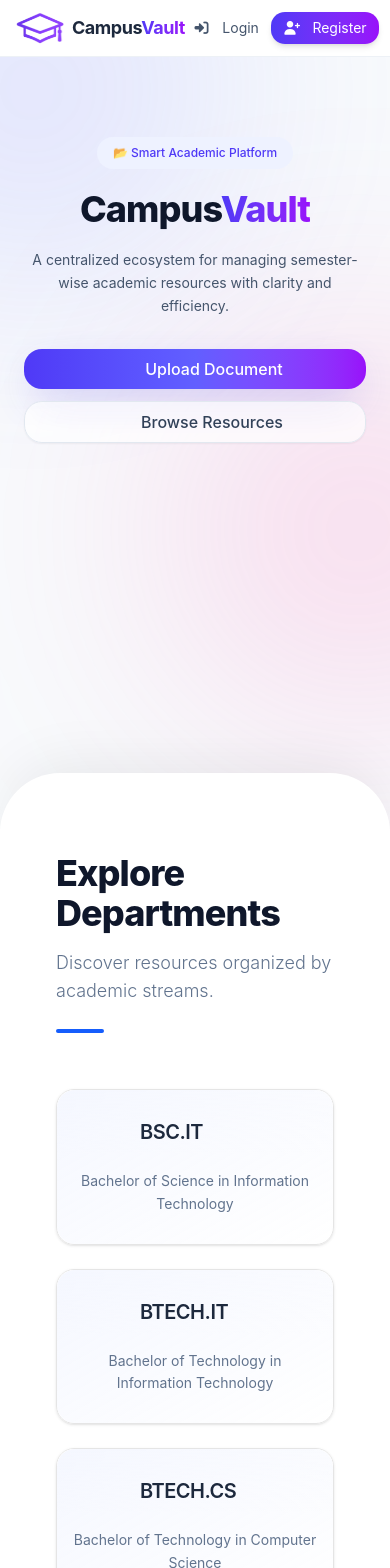
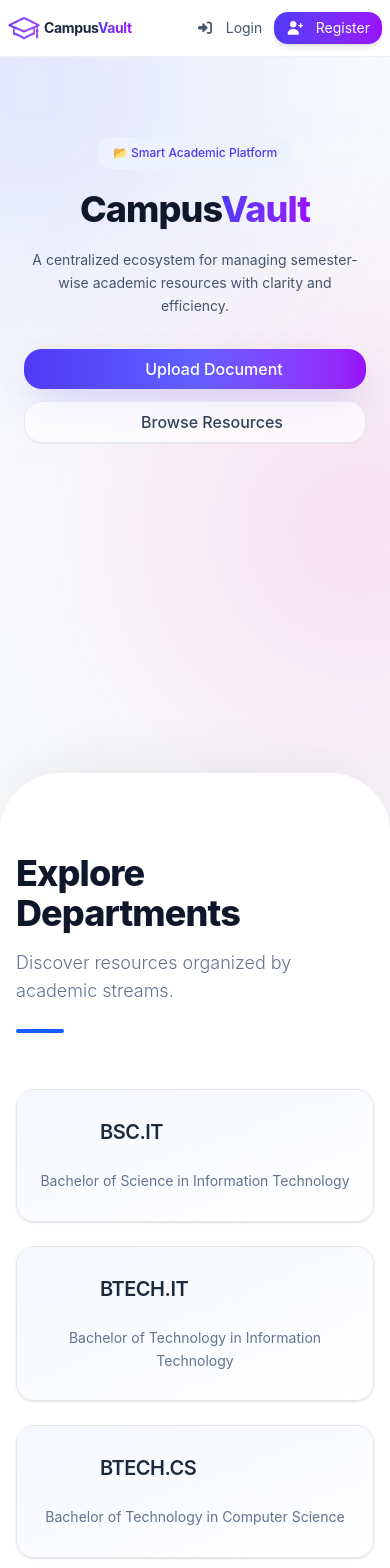
Before and after one commit to moinchhipa/CampusVault, a React (Vite) app in the folder frontend/: page / in a window 390 px wide. Shown: the top 1568 px of the page. Built offline with nearby package versions, Linux system fonts and the light colour scheme; some icons are missing.

Commit message:
fix navbar in smaller screen and added scrol to top logic

```diff
--- a/frontend/src/App.jsx
+++ b/frontend/src/App.jsx
@@ -12,11 +12,13 @@ import Profile from "./components/Profile";
 import AdminProfile from "./components/AdminProfile";
 import ProtectedRoute from "./components/ProtectedRoute";
 import AdminRoute from "./components/AdminRoute";
+import ScrollToTop from "./components/ScrollToTop";
 
 function App() {
   return (
     <>
       <Navbar />
+      <ScrollToTop />
       <Toaster
         position="top-right"
         containerStyle={{
--- a/frontend/src/components/Home.jsx
+++ b/frontend/src/components/Home.jsx
@@ -42,7 +42,7 @@ function Home() {
   return (
   <div className="relative bg-[#f8fafc]">
     {/* Background */}
-    <div className="absolute inset-0 bg-linear-to-br from-white via-slate-50 to-slate-100 -z-10"></div>
+    <div className="absolute inset-0 bg-linear-to-br from-white via-slate-50 to-slate-100 -z-10 "></div>
 
     {/* HERO SECTION */}
     <section className="sticky top-0 min-h-screen flex flex-col pt-20 items-center text-center px-6 sm:px-8 overflow-hidden ">
@@ -232,7 +232,7 @@ function Home() {
     {/* DEPARTMENT SECTION */}
     <section
       id="departments"
-      className="relative z-20 -mt-32 max-w-7xl mx-auto px-14 pb-20 pt-20 rounded-[60px] bg-white shadow-[0_-20px_60px_-15px_rgba(0,0,0,0.08)]"
+      className="relative z-20 -mt-32 max-w-7xl mx-auto px-4 sm:px-14 pb-20 pt-20 rounded-[60px] bg-white shadow-[0_-20px_60px_-15px_rgba(0,0,0,0.08)] mb-10"
     >
       <div className="mb-14">
         <h2 className="text-4xl font-extrabold text-slate-900 tracking-tight mb-4">
--- a/frontend/src/components/Login.jsx
+++ b/frontend/src/components/Login.jsx
@@ -51,7 +51,7 @@ const Login = () => {
     <div
       className="min-h-screen flex items-center justify-center
                 bg-linear-to-br from-white via-slate-50 to-slate-100
-                p-6 relative overflow-hidden"
+                p-2 sm:p-6 relative overflow-hidden"
     >
       {/* Soft ambient background */}
       <div className="absolute -top-32 -left-32 w-96 h-96 bg-indigo-400/10 rounded-full blur-3xl"></div>
--- a/frontend/src/components/Navbar.jsx
+++ b/frontend/src/components/Navbar.jsx
@@ -24,19 +24,19 @@ const Navbar = () => {
                     bg-white/50 backdrop-blur-md
                     border-b border-slate-200/60"
     >
-      <div className="w-full max-w-7xl mx-auto px-4 sm:px-6 py-3 sm:py-4 flex justify-between items-center gap-2 min-w-0">
+      <div className="w-full max-w-7xl mx-auto px-2 sm:px-6 py-3 sm:py-4 flex justify-between items-center gap-2 min-w-0">
         {/* Logo */}
        <Link
   to="/home"
-  className="flex items-center gap-2 shrink-0"
+  className="flex items-center gap-1 shrink-0"
 >
   <img
     src="/logo.png"
     alt="CampusVault logo"
-    className="h-8 w-12"
+    className="h-6 w-8 md:h-8 md:w-12 "
   />
 
-  <h1 className="text-lg sm:text-xl md:text-2xl font-bold tracking-tight">
+  <h1 className="text-sm sm:text-xl md:text-2xl font-bold tracking-tight">
     <span className="text-slate-800">Campus</span>
     <span className="bg-linear-to-r from-indigo-600 to-purple-600 bg-clip-text text-transparent">
       Vault
@@ -52,7 +52,7 @@ const Navbar = () => {
                 to="/login"
                 className="text-sm sm:text-base text-slate-600 hover:text-slate-900 transition-colors duration-200 flex gap-3 items-center justify-center"
               >
-                <i className="fa-solid fa-right-to-bracket"></i> Login
+                <i className="fa-solid fa-right-to-bracket hidden sm:inline"></i> Login
               </Link>
 
               <Link
--- a/frontend/src/components/Register.jsx
+++ b/frontend/src/components/Register.jsx
@@ -51,7 +51,7 @@ const Register = () => {
   return (
     <div className="min-h-screen flex items-center justify-center
                 bg-linear-to-br from-white via-slate-50 to-slate-100
-                p-6 relative overflow-hidden">
+                p-2 sm:p-6 relative overflow-hidden">
 
   {/* Soft ambient background */}
   <div className="absolute -top-32 -left-32 w-96 h-96 bg-indigo-400/10 rounded-full blur-3xl"></div>
--- /dev/null
+++ b/frontend/src/components/ScrollToTop.jsx
@@ -0,0 +1,14 @@
+import { useEffect } from "react";
+import { useLocation } from "react-router-dom";
+
+function ScrollToTop() {
+  const { pathname } = useLocation();
+
+  useEffect(() => {
+    window.scrollTo(0, 0);
+  }, [pathname]);
+
+  return null;
+}
+
+export default ScrollToTop;
```
